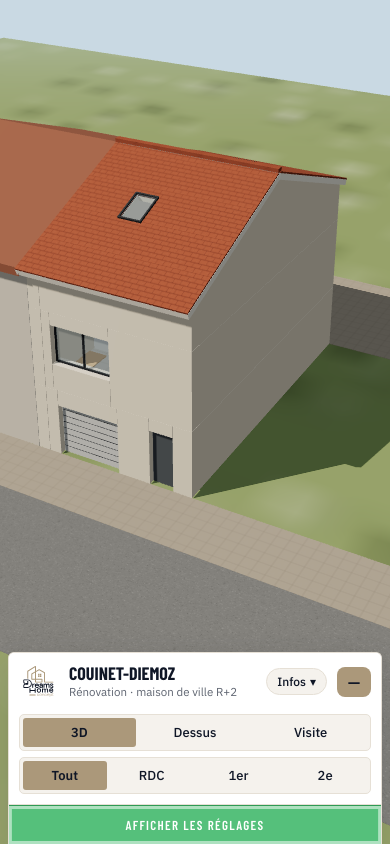
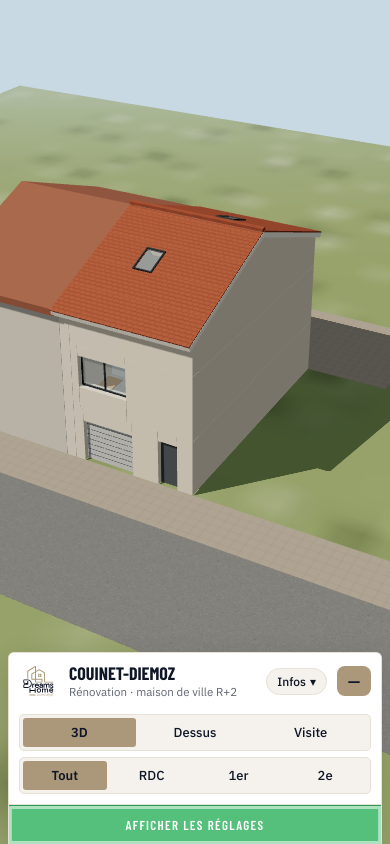
Before and after one commit to DreamsHomeConcept/Maquette-Couinet-Diemoz, a plain HTML site: page index.html in a window 390 px wide. Drawn offline with nearby package versions, Linux system fonts and the light colour scheme.

Commit message:
Ouverture : cadrer la maison entière au-dessus du panneau (mobile)
Co-Authored-By: Claude Opus 5.5 <noreply@anthropic.com>
Claude-Session: https://claude.ai/code/session_01LcThYi1MiuU5LGXTBXedWn

```diff
--- a/index.html
+++ b/index.html
@@ -188,7 +188,7 @@ details ul{margin:8px 0 0;padding-left:16px;font-size:11.5px;color:var(--muted);
     </div>
     <div id="info" hidden>
       <p class="addr">D'après le plan APS Baticoo Habitat du 10/01/2022 (plans RDC, R+1, R+2 et coupe AA)</p>
-      <p class="addr ver">Version du 18/11/2026 à 21 h 50</p>
+      <p class="addr ver">Version du 18/11/2026 à 23 h 35</p>
       <div class="meta">
         <div><small>Emprise</small><strong>≈ 6,2×11,76</strong></div>
         <div><small>Niveaux</small><strong>RDC + 2</strong></div>
@@ -244,7 +244,7 @@ import * as THREE from 'three';
 import { OrbitControls } from 'three/addons/controls/OrbitControls.js';
 import { CSS2DRenderer, CSS2DObject } from 'three/addons/renderers/CSS2DRenderer.js';
 
-const BUILD = '2026-11-18 21:50';
+const BUILD = '2026-11-18 23:35';
 
 // ---------- cotes (mètres) ----------
 // Repère plan : X = largeur (0 = nu intérieur du mur mitoyen gauche vu de la rue),
@@ -679,19 +679,24 @@ function setLevel(l) {
   if (S.view === 'walk') startWalk(); else if (S.view === 'top') topCam();
   applyVisibility();
 }
-function frameOffset() { // décale l'image pour que la maison ne soit pas sous le panneau
-  const w = innerWidth, h = innerHeight;
-  if (S.view === 'walk') camera.clearViewOffset();
-  else if (w > 700) camera.setViewOffset(w, h, -Math.min(182, w * 0.22), 0, w, h);
-  else camera.setViewOffset(w, h, 0, Math.round(h * 0.14), w, h);
+function frameOffset() { // décale l'image pour que la maison reste dans la zone libre (hors panneau)
+  const w = innerWidth, h = innerHeight, r = $('panel').getBoundingClientRect();
+  if (S.view === 'walk') { camera.clearViewOffset(); return { fx: 1, fy: 1 }; }
+  if (w > 700) { const pw = Math.min(r.right + 12, w * 0.5); camera.setViewOffset(w, h, -pw / 2, 0, w, h); return { fx: (w - pw) / w, fy: 1 }; }
+  const hv = Math.max(h * 0.35, Math.min(h, r.top) - 8); // hauteur libre au-dessus du panneau
+  camera.setViewOffset(w, h, 0, Math.round((h - hv) / 2), w, h);
+  return { fx: 1, fy: hv / h };
 }
 function orbitCam() {
   controls.enabled = true;
-  frameOffset();
-  const cut = S.level !== 'all', k = Math.max(1, 0.72 / camera.aspect);
-  controls.target.copy(V(CX, CY, cut ? levelZ() + 0.5 : 3.8));
+  const f = frameOffset();
+  const cut = S.level !== 'all';
+  controls.target.copy(V(CX, CY, cut ? levelZ() + 0.5 : 4.6));
   const dir = cut ? new THREE.Vector3(9, 17, 15) : new THREE.Vector3(11, 12, 20);
-  camera.position.copy(controls.target).add(dir.normalize().multiplyScalar(26 * k));
+  // distance pour voir toute la maison (sphère englobante) dans la zone libre
+  const Rv = cut ? 8.0 : 10.5, Rh = cut ? 7.0 : 8.0, t = Math.tan(THREE.MathUtils.degToRad(camera.fov / 2));
+  const d = Math.max(Rv / (t * f.fy), Rh / (t * camera.aspect * f.fx)) * 1.08;
+  camera.position.copy(controls.target).add(dir.normalize().multiplyScalar(Math.max(22, d)));
   controls.update();
 }
 function topCam() {
@@ -768,7 +773,7 @@ $('v-walk').onclick = () => setView('walk');
 ['t-roof', 't-labels', 't-furn', 't-nb'].forEach(id => $(id).addEventListener('change', applyVisibility));
 $('infoBtn').onclick = () => { const o = $('info').hidden; $('info').hidden = !o; $('infoBtn').setAttribute('aria-expanded', String(o)); };
 $('minBtn').onclick = () => { const p = $('panel'), m = !p.classList.contains('min'); p.classList.toggle('min', m); $('minBtn').setAttribute('aria-expanded', String(!m)); };
-$('toggle').onclick = () => { const p = $('panel'), c = !p.classList.contains('collapsed'); p.classList.toggle('collapsed', c); $('toggle').textContent = c ? 'Afficher les réglages' : 'Masquer les réglages'; $('toggle').setAttribute('aria-expanded', String(!c)); };
+$('toggle').onclick = () => { const p = $('panel'), c = !p.classList.contains('collapsed'); p.classList.toggle('collapsed', c); $('toggle').textContent = c ? 'Afficher les réglages' : 'Masquer les réglages'; $('toggle').setAttribute('aria-expanded', String(!c)); frameOffset(); invalidate(); };
 if (matchMedia('(max-width:700px)').matches) $('toggle').click();
 for (const ev of ['input', 'change', 'click', 'keyup', 'pointerdown', 'wheel']) addEventListener(ev, invalidate, true);
 controls.addEventListener('change', invalidate);
```
